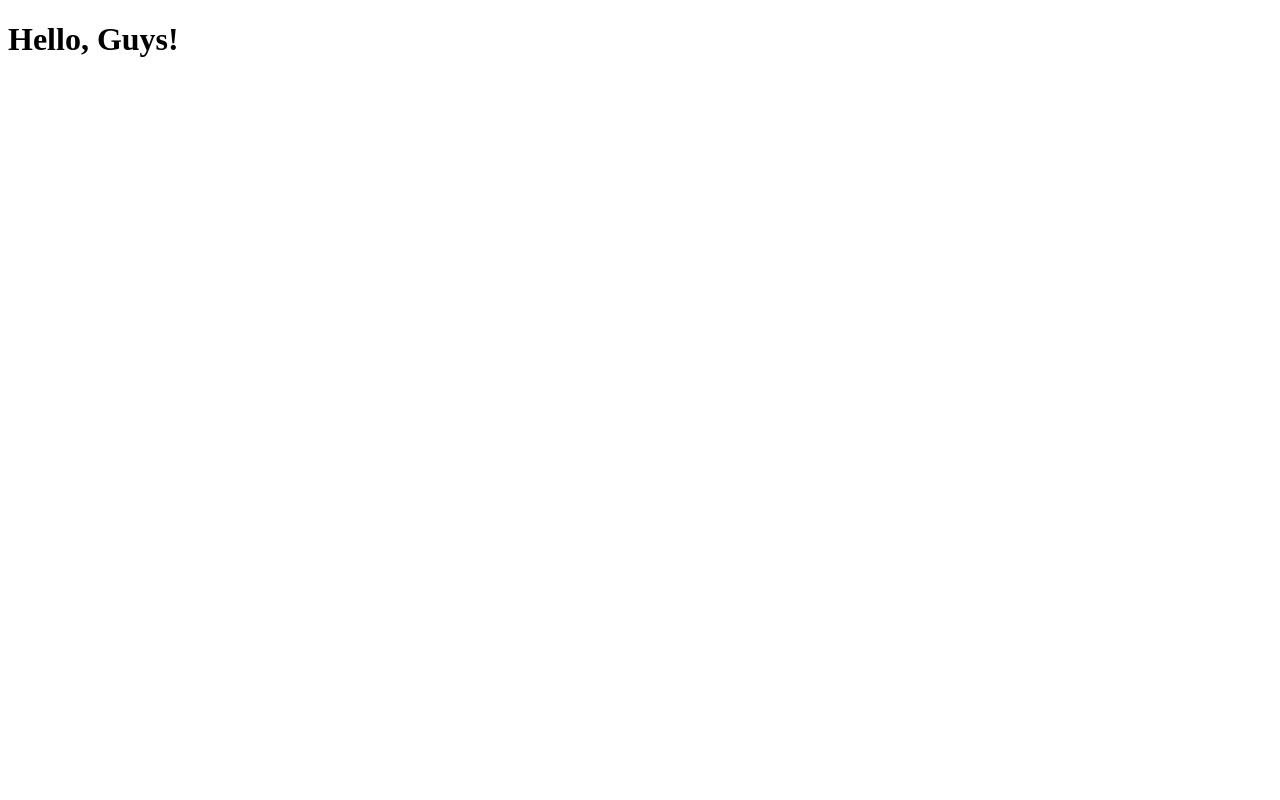
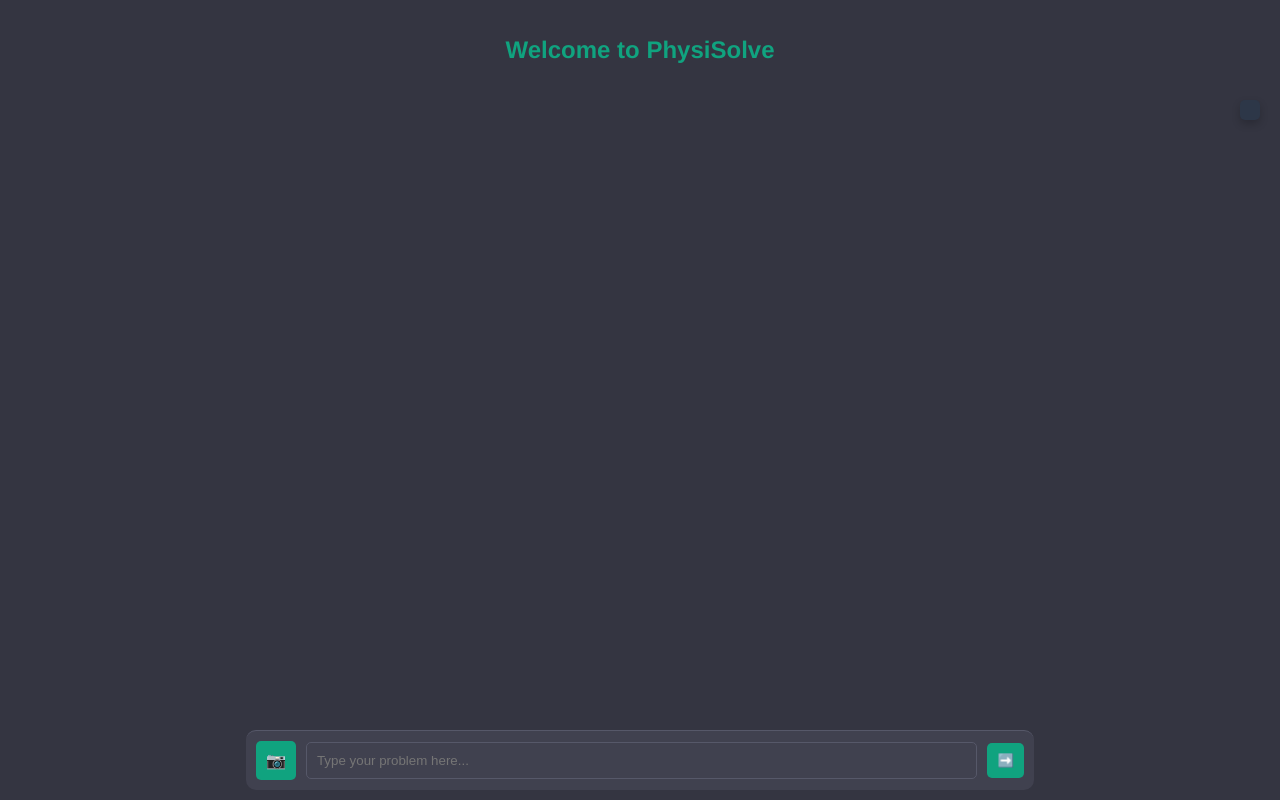
Before and after one commit to mrohith29/PhysiSolve, a Flask app: page / in a window 1280 px wide. Before the commit the page is almost empty. Run offline with Flask 3, Linux system fonts and the light colour scheme.

Commit message:
create webpage

```diff
--- a/app.py
+++ b/app.py
@@ -1,10 +1,37 @@
-from flask import Flask, render_template
+from flask import Flask, render_template, request, redirect, url_for
+from werkzeug.utils import secure_filename
+import pytesseract
+from PIL import Image
+import os
 
 app = Flask(__name__)
+app.config['UPLOAD_FOLDER'] = 'uploads'
+
+if not os.path.exists(app.config['UPLOAD_FOLDER']):
+    os.makedirs(app.config['UPLOAD_FOLDER'])
 
 @app.route('/')
 def home():
     return render_template('index.html')
 
+@app.route('/process', methods=['POST'])
+def process():
+    text_input = request.form.get('text_input')
+    image_file = request.files.get('image_file')
+
+    extracted_text = ""
+    if image_file:
+        filename = secure_filename(image_file.filename)
+        filepath = os.path.join(app.config['UPLOAD_FOLDER'], filename)
+        image_file.save(filepath)
+
+        # Extract text from image
+        extracted_text = pytesseract.image_to_string(Image.open(filepath))
+        os.remove(filepath)  # Clean up uploaded file
+
+    final_input = text_input if text_input else extracted_text
+
+    return render_template('index.html', result=final_input)
+
 if __name__ == '__main__':
     app.run(debug=True)
--- a/requirements.txt
+++ b/requirements.txt
@@ -0,0 +1 @@
+Flask==3.1.0
--- /dev/null
+++ b/static/styles/index.css
@@ -0,0 +1,82 @@
+body {
+    display: flex;
+    flex-direction: column;
+    justify-content: space-between;
+    height: 100vh;
+    margin: 0;
+    font-family: 'Helvetica Neue', Arial, sans-serif;
+    background-color: #343541;
+    color: #d1d5db;
+}
+
+.content {
+    flex: 1;
+    padding: 20px;
+    text-align: center;
+    overflow-y: auto;
+    margin-top: 60px; /* Add margin to move content down */
+    display: flex;
+    justify-content: center;
+    align-items: flex-start;
+}
+
+.input-bar {
+    display: flex;
+    align-items: center;
+    justify-content: space-between;
+    padding: 10px;
+    background-color: #40414f;
+    position: fixed;
+    bottom: 10px;
+    left: 50%;
+    transform: translateX(-50%);
+    width: 60%;
+    border-top: 1px solid #565869;
+    border-radius: 10px;
+}
+
+input[type="text"] {
+    flex: 1;
+    padding: 10px;
+    border: 1px solid #565869;
+    border-radius: 5px;
+    background-color: #40414f;
+    color: #d1d5db;
+    left: 10px;
+    margin-left: 10px;
+    margin-right: 10px;
+}
+
+button, label {
+    background-color: #10a37f;
+    color: white;
+    border: none;
+    padding: 10px;
+    border-radius: 5px;
+    cursor: pointer;
+}
+
+input[type="file"] {
+    display: none;
+    margin-left: 10px;
+}
+
+#h1 {
+    position: absolute;
+    top: 20px; /* Move the h1 down */
+    left: 50%;
+    transform: translateX(-50%);
+    font-size: 24px;
+    color: #10a37f;
+}
+
+.query-result {
+    position: absolute;
+    top: 100px; /* Adjust as needed */
+    right: 20px;
+    background-color: #2d3748;
+    padding: 10px;
+    border-radius: 5px;
+    box-shadow: 0 4px 8px rgba(0, 0, 0, 0.2);
+    color: #d1d5db;
+}
--- a/templates/index.html
+++ b/templates/index.html
@@ -1,11 +1,31 @@
 <!DOCTYPE html>
 <html lang="en">
+
 <head>
     <meta charset="UTF-8">
     <meta name="viewport" content="width=device-width, initial-scale=1.0">
     <title>PhysiSolve</title>
+    <link rel="stylesheet" href="{{ url_for('static', filename='styles/index.css') }}"> <!-- Ensure the path is correct -->
 </head>
+
 <body>
-    <h1>Hello, Guys!</h1>
+    <h1 id="h1">Welcome to PhysiSolve</h1>
+    <div class="content">
+        <div class="query-result">
+            {% if result %}
+            <p>{{ result }}</p>
+            {% endif %}
+        </div>
+    </div>
+
+    <form class="input-bar" method="POST" action="/process" enctype="multipart/form-data">
+        <label for="image_file">📷</label>
+        <input type="file" id="image_file" name="image_file" accept="image/*" capture="camera">
+
+        <input type="text" name="text_input" placeholder="Type your problem here...">
+
+        <button type="submit">➡️</button>
+    </form>
 </body>
+
 </html>
```
